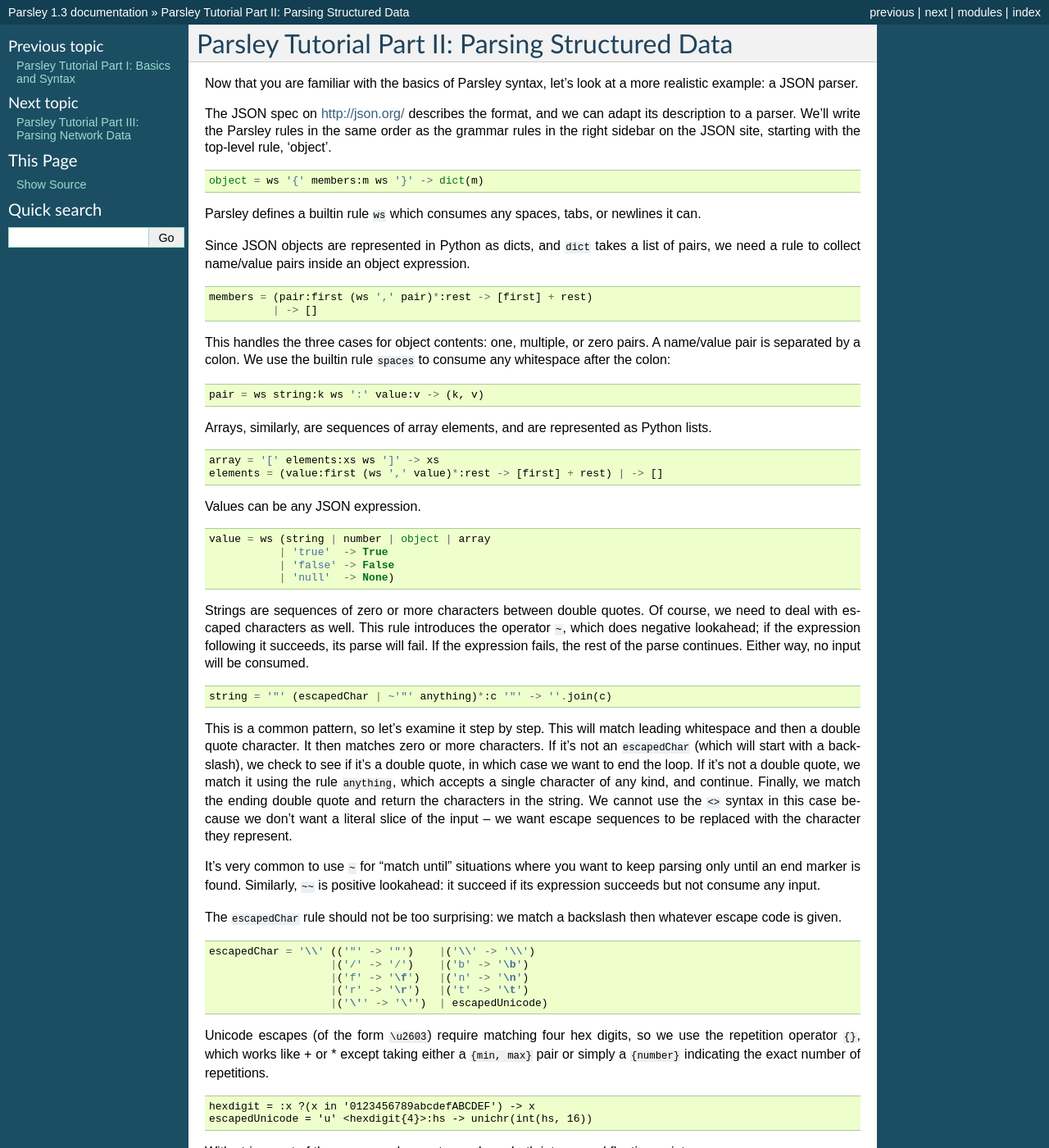
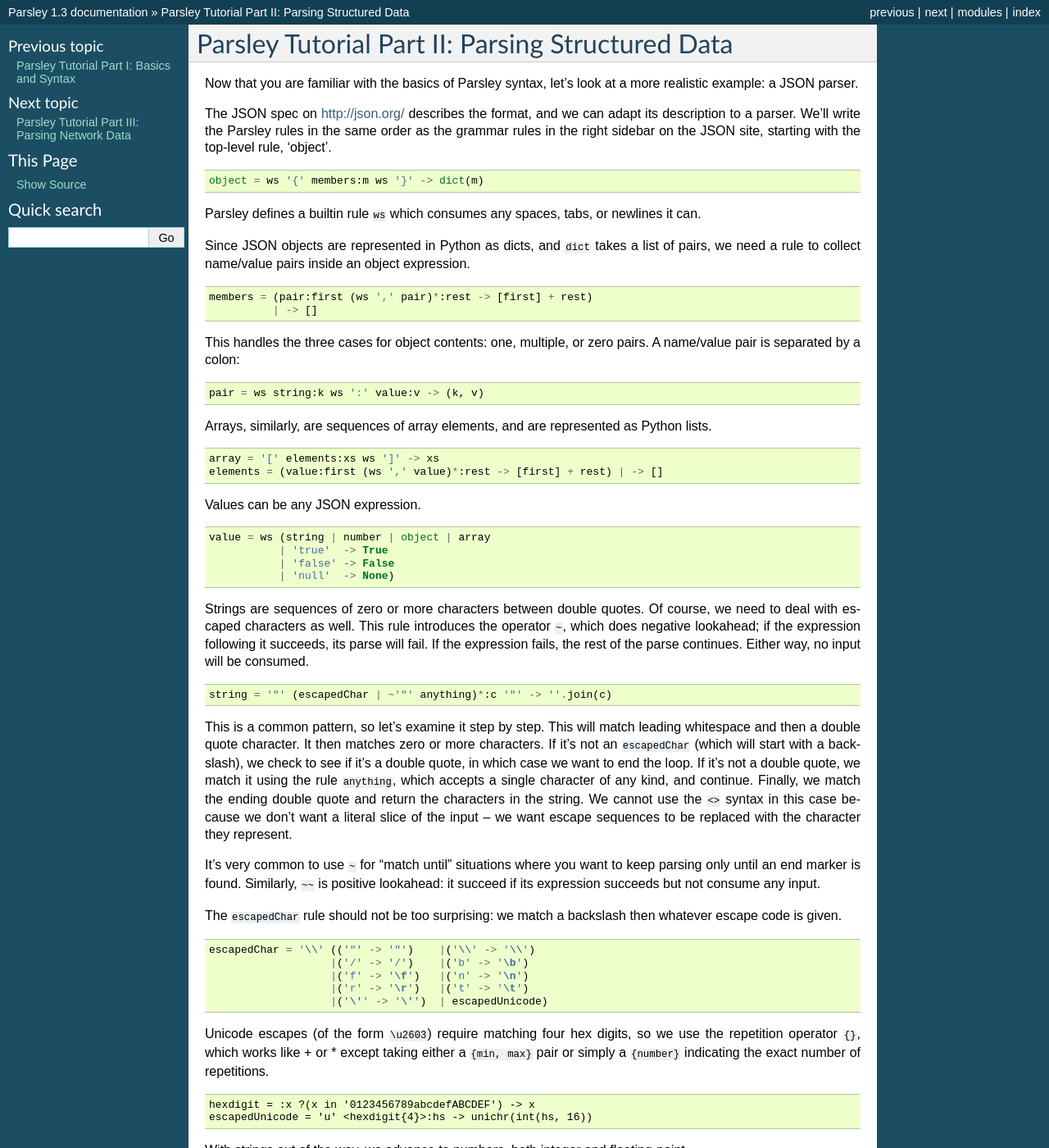
Before and after one commit to pyga/parsley, a Sphinx documentation site: the page built from doc/tutorial2.rst, in a window 1280 px wide and 1400 px high. Shown: the whole window at 82% size. Built offline with Sphinx 7.4.7, drawn with Linux system fonts in a browser that asks for light colours.

Commit message:
doc: Minor corrections to tutorial2
``spaces`` is deprecated in favour of ``ws`` since 1.1.0.

The statement about ``spaces`` in the ``pair`` rule was confusing;
whitespace is actually handled in the ``value`` rule a few paragraphs
below.

```diff
--- a/doc/tutorial2.rst
+++ b/doc/tutorial2.rst
@@ -25,8 +25,7 @@ inside an object expression.
               | -> []
 
 This handles the three cases for object contents: one, multiple, or
-zero pairs. A name/value pair is separated by a colon. We use the
-builtin rule ``spaces`` to consume any whitespace after the colon::
+zero pairs. A name/value pair is separated by a colon::
 
     pair = ws string:k ws ':' value:v -> (k, v)
 
@@ -98,8 +97,8 @@ floating-point.
 
 ::
 
-    number = spaces ('-' | -> ''):sign (intPart:ds (floatPart(sign ds)
-                                                   | -> int(sign + ds)))
+    number = ws ('-' | -> ''):sign (intPart:ds (floatPart(sign ds)
+                                               | -> int(sign + ds)))
 
 Here we vary from the json.org description a little and move sign
 handling up into the ``number`` rule. We match either an ``intPart``
```
